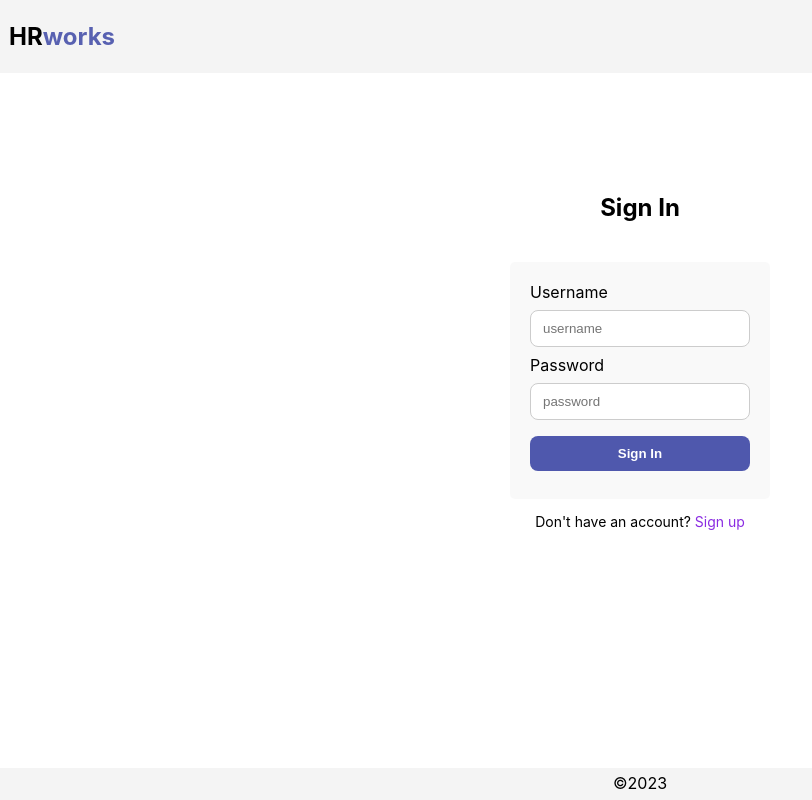
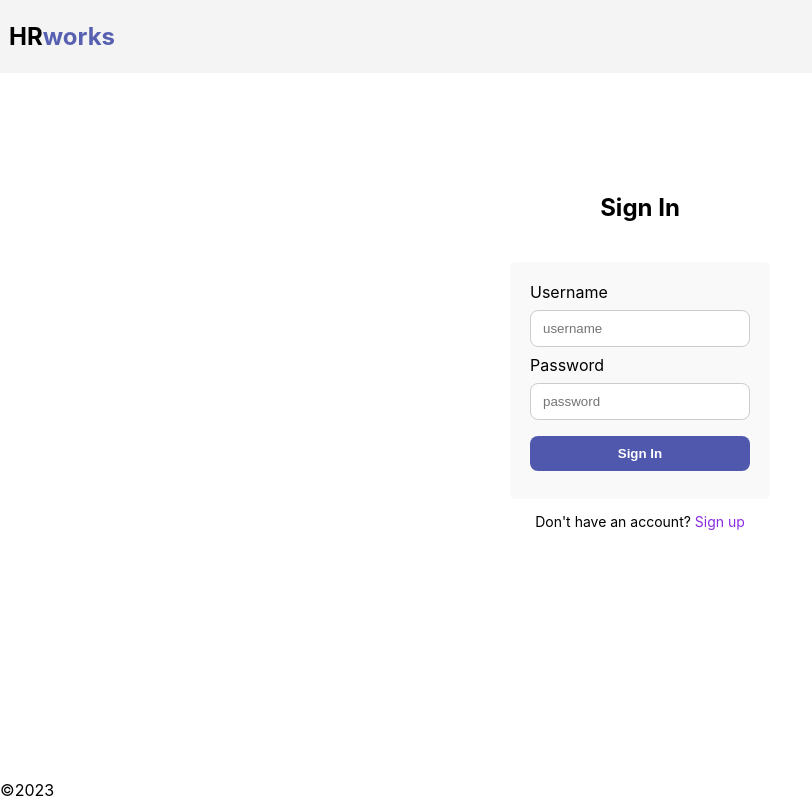
Before and after one commit to Edona94/capstone-project, a React (Create React App) app in the folder frontend/: page /sign-in in a window 1280 px wide. Shown: the whole page, without its empty margins (0-812 px from the left). Built offline with nearby package versions, Linux system fonts and the light colour scheme; no server answers; what chartjs-plugin-datalabels would draw is missing.

Commit message:
Delete footer css from Header.css

```diff
--- a/frontend/src/styling/Header.css
+++ b/frontend/src/styling/Header.css
@@ -50,12 +50,3 @@
 .nav a.active:hover {
     color: chocolate;
 }
-
-.footer {
-    position: relative;
-    bottom: 0;
-    height: 4vh;
-    text-align: center;
-    background-color: rgba(198,198,198,0.2);
-    padding-top: 5px;
-}
```
